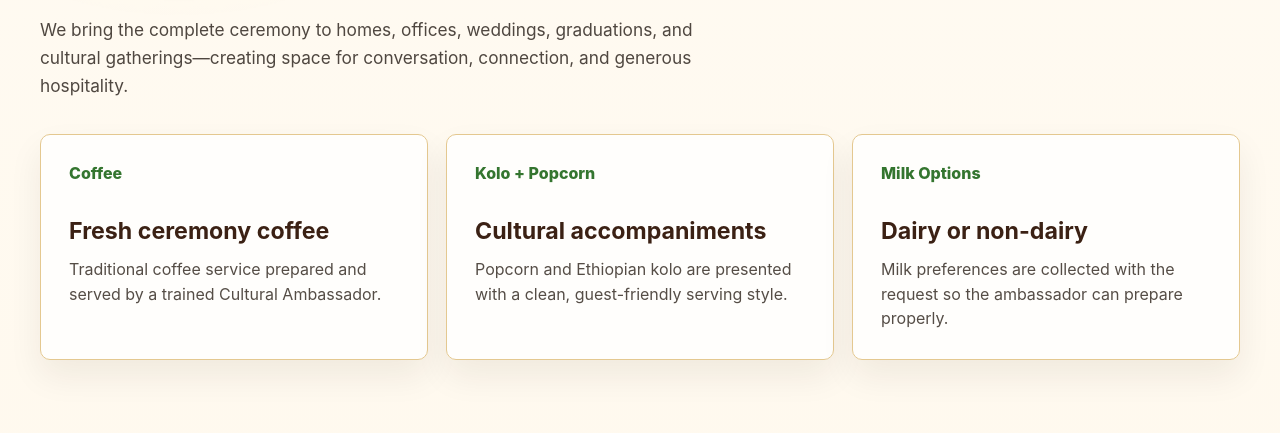
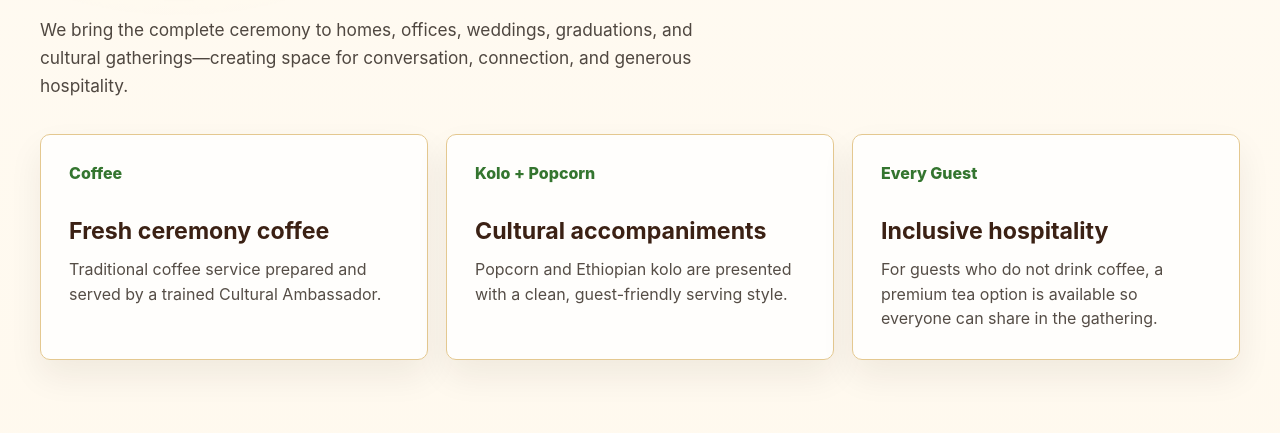
Before and after one commit to Bahaaruukoo/akako, a Django app: template templates/bookings/home.html in a window 1280 px wide. Shown: the part 1468-1901 px from the top of the page. Run offline with Django 5.2, Linux system fonts and the light colour scheme; the template is opened without the code that fills it: values that come from a table or form of the project are taken from there, others are empty; parts of the project's set-up code (start-up, migrations or seed data) failed here and were passed over.

Commit message:
tea option added

```diff
--- a/templates/bookings/home.html
+++ b/templates/bookings/home.html
@@ -194,9 +194,9 @@
         <p>Popcorn and Ethiopian kolo are presented with a clean, guest-friendly serving style.</p>
       </article>
       <article>
-        <span>Milk Options</span>
-        <h3>Dairy or non-dairy</h3>
-        <p>Milk preferences are collected with the request so the ambassador can prepare properly.</p>
+        <span>Every Guest</span>
+        <h3>Inclusive hospitality</h3>
+        <p>For guests who do not drink coffee, a premium tea option is available so everyone can share in the gathering.</p>
       </article>
     </div>
   </section>
```
